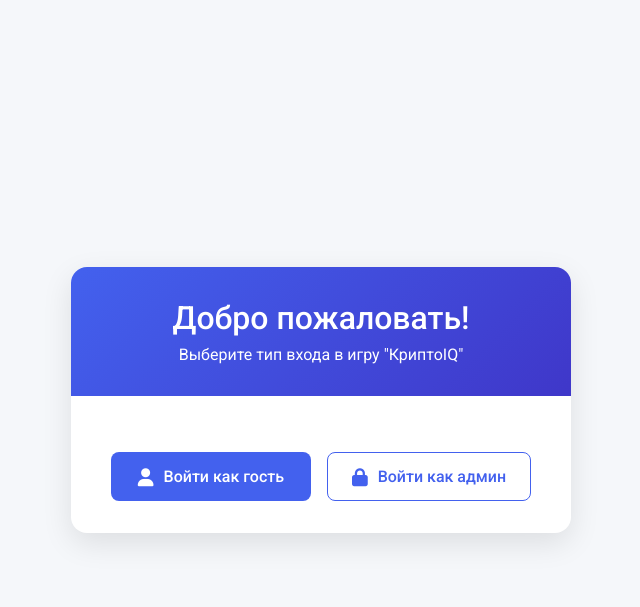
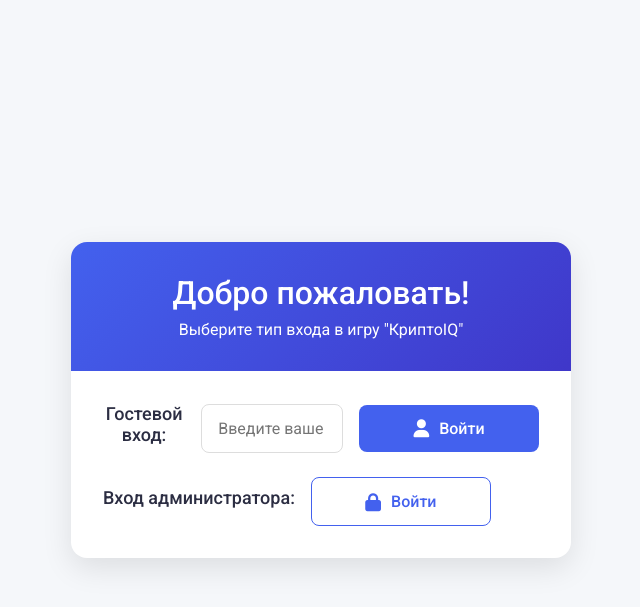
Before and after one commit to hgfejcwoefGleb/project_3, a FastAPI app: page / in a window 1280 px wide. Shown: the top 607 px of the page, without its empty margins (319-959 px from the left). Run offline with FastAPI, Linux system fonts and the light colour scheme.

Commit message:
bugs versions

```diff
--- a/main.py
+++ b/main.py
@@ -1,3 +1,4 @@
+#пропустить кнопка не работает
 from fastapi import FastAPI, Request, Form, Depends, HTTPException
 from fastapi.responses import HTMLResponse, RedirectResponse
 from fastapi.templating import Jinja2Templates
@@ -149,7 +150,7 @@ async def save_question(
 @app.get("/game", response_class=HTMLResponse)
 def show_game(request: Request):
     user = get_current_user(request)
-    questions = read_questions("questions.txt")
+    questions = read_questions("tasks.txt")
 
     if "question_order" not in request.session:
         order = list(range(len(questions)))
@@ -169,7 +170,7 @@ def show_game(request: Request):
 
     return templates.TemplateResponse("game.html", {
         "request": request,
-        "question_text": current["question"],
+        "question_text": current["text"],
         "answers": current["options"],
         "hint_text": "Подсказка: подумайте логически :)"
     })
@@ -178,11 +179,11 @@ def show_game(request: Request):
 #Обработка ответа
 @app.post("/submit")
 async def submit_answer(request: Request, selected_answer: str = Form(...)):
-    questions = read_questions("questions.txt")
+    questions = read_questions("tasks.txt")
     idx = request.session.get("game_index", 0)
     current = questions[idx]
 
-    correct_letter = current["correct"].split(")")[0].strip().lower()
+    correct_letter = current["correct_answer"].split(")")[0].strip().lower()
 
     if selected_answer.lower() == correct_letter:
         request.session["score"] += 1
@@ -204,7 +205,7 @@ def end_game(request: Request):
 @app.get("/result", response_class=HTMLResponse)
 def show_result(request: Request):
     score = request.session.get("score", 0)
-    total = len(read_questions("questions.txt"))
+    total = len(read_questions("tasks.txt"))
     return templates.TemplateResponse("result_offline.html", {
         "request": request,
         "score": score,
--- a/templates/login_choice.html
+++ b/templates/login_choice.html
@@ -57,11 +57,35 @@
             padding: 32px;
         }
 
-        .login-buttons {
+        .login-options {
+            display: flex;
+            flex-direction: column;
+            gap: 24px;
+        }
+
+        .login-option {
             display: flex;
             flex-direction: column;
             gap: 16px;
-            margin-top: 24px;
+        }
+
+        .guest-input {
+            margin-bottom: 8px;
+        }
+
+        .guest-input input {
+            width: 100%;
+            padding: 14px 16px;
+            font-size: 16px;
+            border: 1px solid #ddd;
+            border-radius: 8px;
+            transition: all 0.3s;
+        }
+
+        .guest-input input:focus {
+            border-color: var(--primary-color);
+            outline: none;
+            box-shadow: 0 0 0 2px rgba(67, 97, 238, 0.2);
         }
 
         .btn {
@@ -105,15 +129,27 @@
             font-size: 18px;
         }
 
+        .option-title {
+            font-size: 18px;
+            font-weight: 500;
+            margin-bottom: 8px;
+            color: var(--dark-color);
+        }
+
         @media (min-width: 600px) {
-            .login-buttons {
+            .login-option {
                 flex-direction: row;
-                justify-content: center;
+                align-items: center;
+            }
+
+            .guest-input {
+                flex-grow: 1;
+                margin-bottom: 0;
             }
 
             .btn {
                 width: auto;
-                min-width: 200px;
+                min-width: 180px;
             }
         }
     </style>
@@ -127,14 +163,26 @@
         </div>
 
         <div class="login-content">
-            <form method="POST" action="/login" class="login-buttons">
-                <button type="submit" name="guest" value="guest" class="btn btn-primary">
-                    <i class="fas fa-user"></i> Войти как гость
-                </button>
-                <button type="submit" name="admin" value="admin" class="btn btn-secondary">
-                    <i class="fas fa-lock"></i> Войти как админ
-                </button>
-            </form>
+            <div class="login-options">
+                <!-- Гостевой вход -->
+                <form method="POST" action="/login" class="login-option">
+                    <div class="option-title">Гостевой вход:</div>
+                    <div class="guest-input">
+                        <input type="text" name="guest_name" placeholder="Введите ваше имя" required>
+                    </div>
+                    <button type="submit" name="guest" value="guest" class="btn btn-primary">
+                        <i class="fas fa-user"></i> Войти
+                    </button>
+                </form>
+
+                <!-- Вход администратора -->
+                <form method="POST" action="/login" class="login-option">
+                    <div class="option-title">Вход администратора:</div>
+                    <button type="submit" name="admin" value="admin" class="btn btn-secondary">
+                        <i class="fas fa-lock"></i> Войти
+                    </button>
+                </form>
+            </div>
         </div>
     </div>
 </body>
```
